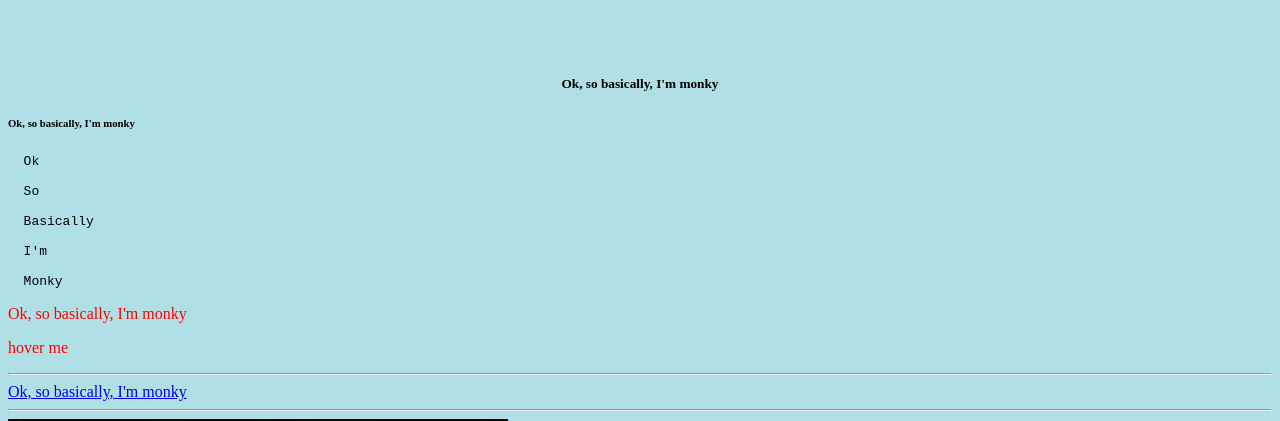
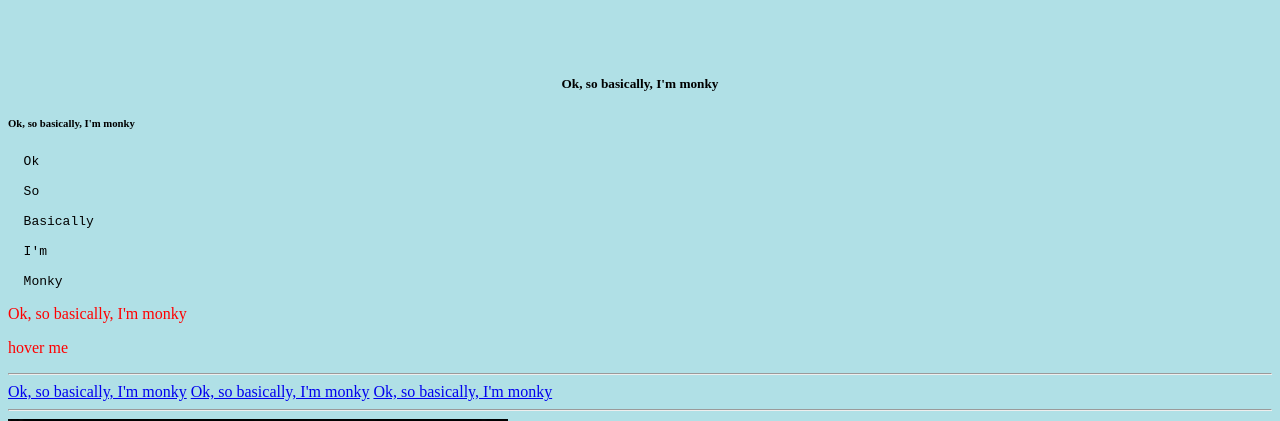
Before and after one commit to AadhavSivakumar/AadhavSivakumarOnlinePortfolio, a plain HTML site: page index.html in a window 1280 px wide. Shown: the part 301-722 px from the top of the page. Drawn offline with Linux system fonts and the light colour scheme.

Commit message:
Update index.html

```diff
--- a/index.html
+++ b/index.html
@@ -30,6 +30,8 @@
   <p title="Ok, so basically, I'm monky">hover me</p>
   <hr>
   <a target="_parent" href="https://www.monkey.com/" >Ok, so basically, I'm monky</a>
+  <a target="_top" href="https://www.monkey.com/" >Ok, so basically, I'm monky</a>
+  <a target="framename" href="https://www.monkey.com/" >Ok, so basically, I'm monky</a>
   <hr>
   <img src="monky.jpeg" width="500" height="600">
   <hr>
```
